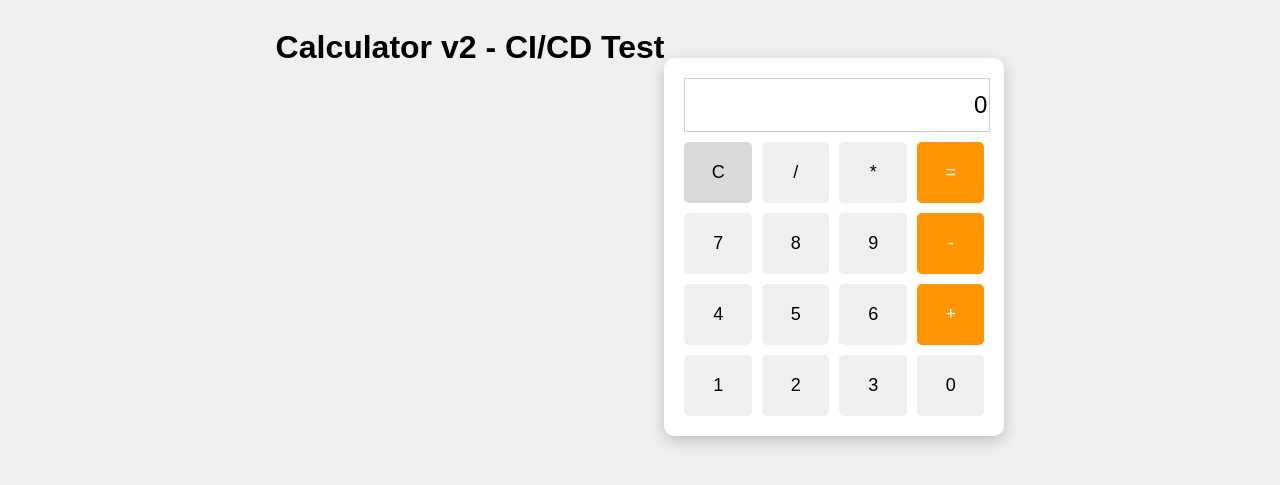
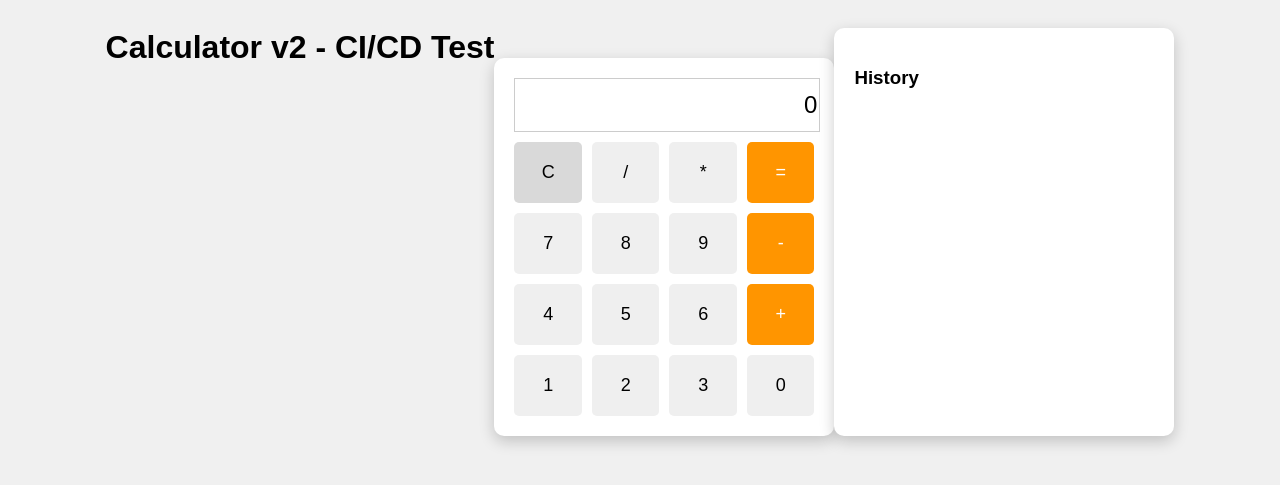
Before and after one commit to Ngalay-dev/team5-CA2, a Flask app: page / in a window 1280 px wide. Shown: the top 485 px of the page. Run offline with Flask 3, Linux system fonts and the light colour scheme.

Commit message:
Implement calculation history feature
Added a history section to display previous calculations.

```diff
--- a/templates/index.html
+++ b/templates/index.html
@@ -34,6 +34,11 @@
         <button onclick="press('3')">3</button><button onclick="press('0')">0</button>
     </div>
 </div>
+<div class="calc-container" style="margin-top:20px;">
+    <h3>History</h3>
+    <ul id="history" style="padding-left:20px;"></ul>
+</div>
+
 
 <script>
     let currentExpression = "";
@@ -59,8 +64,25 @@
         const data = await response.json();
         display.value = data.result;
         currentExpression = data.result; // Allow continuous calculation
+        addToHistory(currentExpression, data.result);
+    }
+</script>
+<script>
+    const historyList = document.getElementById('history');
+
+    function addToHistory(expression, result) {
+        const item = document.createElement('li');
+        item.textContent = expression + " = " + result;
+        historyList.prepend(item);
+
+        // keep only last 5 entries
+        if (historyList.children.length > 5) {
+            historyList.removeChild(historyList.lastChild);
+        }
     }
 </script>
 
+
+
 </body>
 </html>
```
